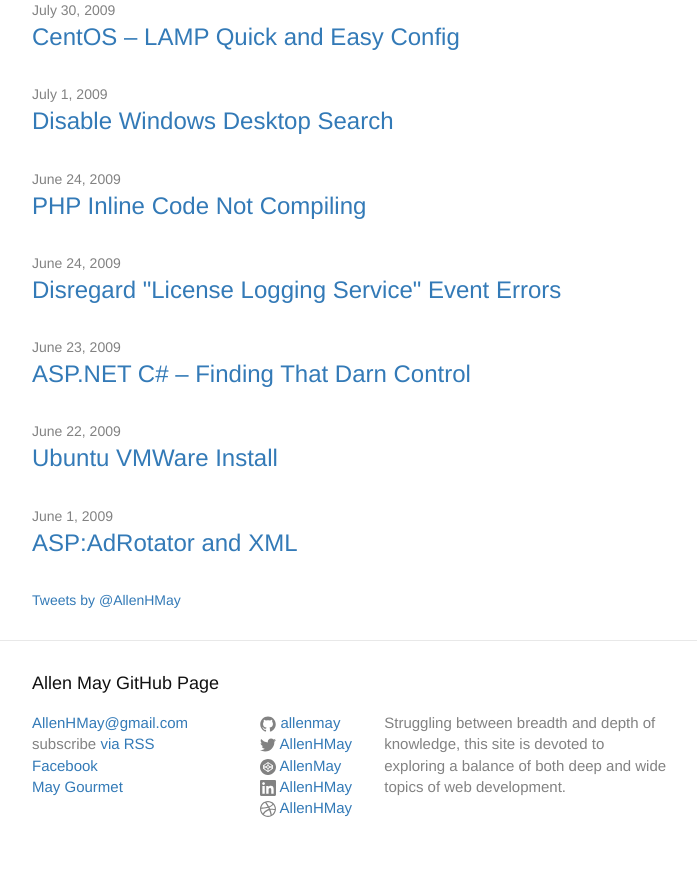
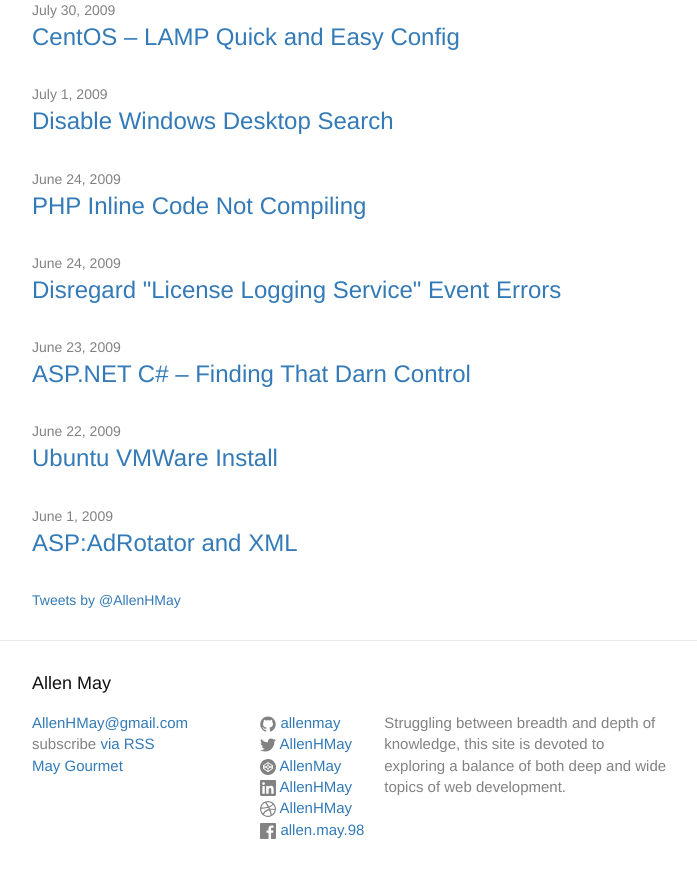
Before and after one commit to AllenMay/allenmay.github.io, a Jekyll site: the page built from index.html, in a window 1280 px wide and 900 px high, scrolled down 2592 px. Shown: the top 878 px of the window, without its empty margins (268-965 px from the left). Built offline with Jekyll 4.4.1, drawn with Linux system fonts in a browser that asks for light colours; nearby versions of some CDN libraries; comment, search, counter and statistics services are not loaded; some of the changed text lies outside the part shown.

Commit message:
Final SVG's

```diff
--- a/_config.yml
+++ b/_config.yml
@@ -1,5 +1,5 @@
 # Site settings
-title: Allen May GitHub Page
+title: Allen May
 email: AllenHMay@gmail.com
 # description: > # this means to ignore newlines until "baseurl:"
 #   Write an awesome description for your new site here. You can edit this
@@ -21,6 +21,8 @@ linkedin_username:  AllenHMay
 
 codepen_username:  AllenMay
 
+facebook_username:  allen.may.98
+
 # Build settings
 markdown: kramdown
 
--- a/_includes/footer.html
+++ b/_includes/footer.html
@@ -8,7 +8,6 @@
         <ul class="contact-list">
           <li><a href="mailto:{{ site.email }}">{{ site.email }}</a></li>
           <li>subscribe <a href="{{ "/feed.xml" | prepend: site.baseurl }}">via RSS</a></li>
-          <li><a href="https://www.facebook.com/allen.may.98">Facebook</a></li>
           <li><a href="http://maygourmet.com">May Gourmet</a></li>
         </ul>
       </div>
@@ -96,6 +95,25 @@
           </li>
           {% endif %}
 
+          {% if site.facebook_username %}
+          <li>
+            <a href="https://www.facebook.com/{{ site.facebook_username }}" title="Allen May on Facebook">
+              <span class="icon  icon--facebook">
+                <svg viewBox="0 0 16 16">
+                  <g transform="matrix(0.0599487,0,0,0.0599487,-2.69636e-15,0)">
+                      <g transform="matrix(1,0,0,1,-123.553,-112.552)">
+                          <path d="M266.11,379.447L138.283,379.447C130.146,379.447 123.553,372.851 123.553,364.717L123.553,127.283C123.553,119.146 130.146,112.552 138.283,112.552L375.716,112.552C383.85,112.552 390.446,119.146 390.446,127.283L390.446,364.717C390.446,372.851 383.85,379.447 375.716,379.447L307.705,379.447L307.705,276.092L342.398,276.092L347.592,235.812L307.705,235.812L307.705,210.095C307.705,198.433 310.943,190.486 327.667,190.486L348.997,190.476L348.997,154.45C345.307,153.96 332.646,152.863 317.916,152.863C287.163,152.863 266.11,171.634 266.11,206.107L266.11,235.812L231.329,235.812L231.329,276.092L266.11,276.092L266.11,379.447Z" style="fill:rgb(130,130,130);"/>
+                      </g>
+                  </g>
+                </svg>
+              </span>
+
+              <span class="username">{{ site.facebook_username }}</span>
+            </a>
+          </li>
+          {% endif %}
+
+
         </ul>
       </div>
 
--- a/_includes/header.html
+++ b/_includes/header.html
@@ -84,7 +84,5 @@
         {% endif %}{% endfor %}<a class="page-link" href="{{ site.baseurl }}/docs/AllenHMay.pdf">Resume</a>
       </div>
     </nav>
-
   </div>
-
 </header>
```
